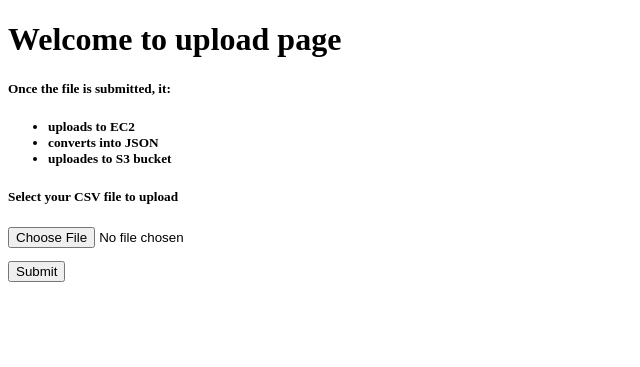
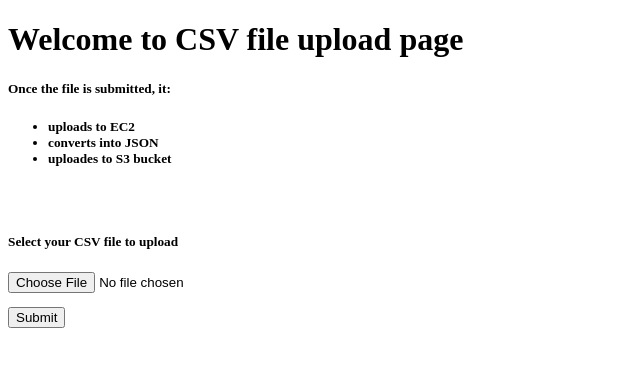
Before and after one commit to szczepanski/csv-upload-flask-api-server, a Flask app: page / in a window 1280 px wide. Shown: the top 367 px of the page, without its empty margins (0-640 px from the left). Run offline with Flask 2, Linux system fonts and the light colour scheme.

Commit message:
changed template

```diff
--- a/templates/upload.html
+++ b/templates/upload.html
@@ -1,6 +1,6 @@
 <!doctype html>
 <title>File Upload</title>
-<h1>Welcome to upload page</h1>
+<h1>Welcome to CSV file upload page</h1>
 
 <h5>Once the file is submitted, it:<h5>
 <ul>
@@ -8,7 +8,8 @@
 	<li> converts into JSON </li>
 	<li> uploades to S3 bucket </li>
 </ul>
-
+<br>
+<br>
 <h5>Select your CSV file to upload<h5>
 
 
```
